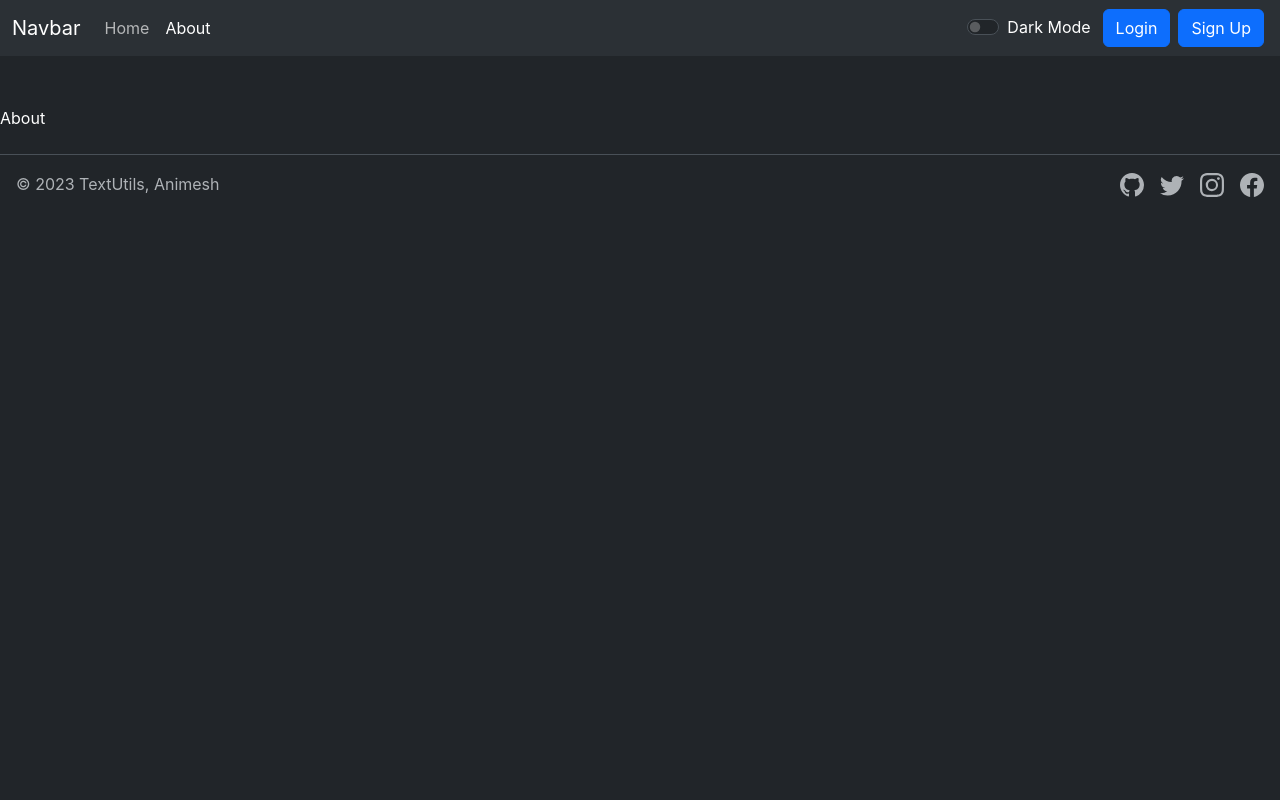
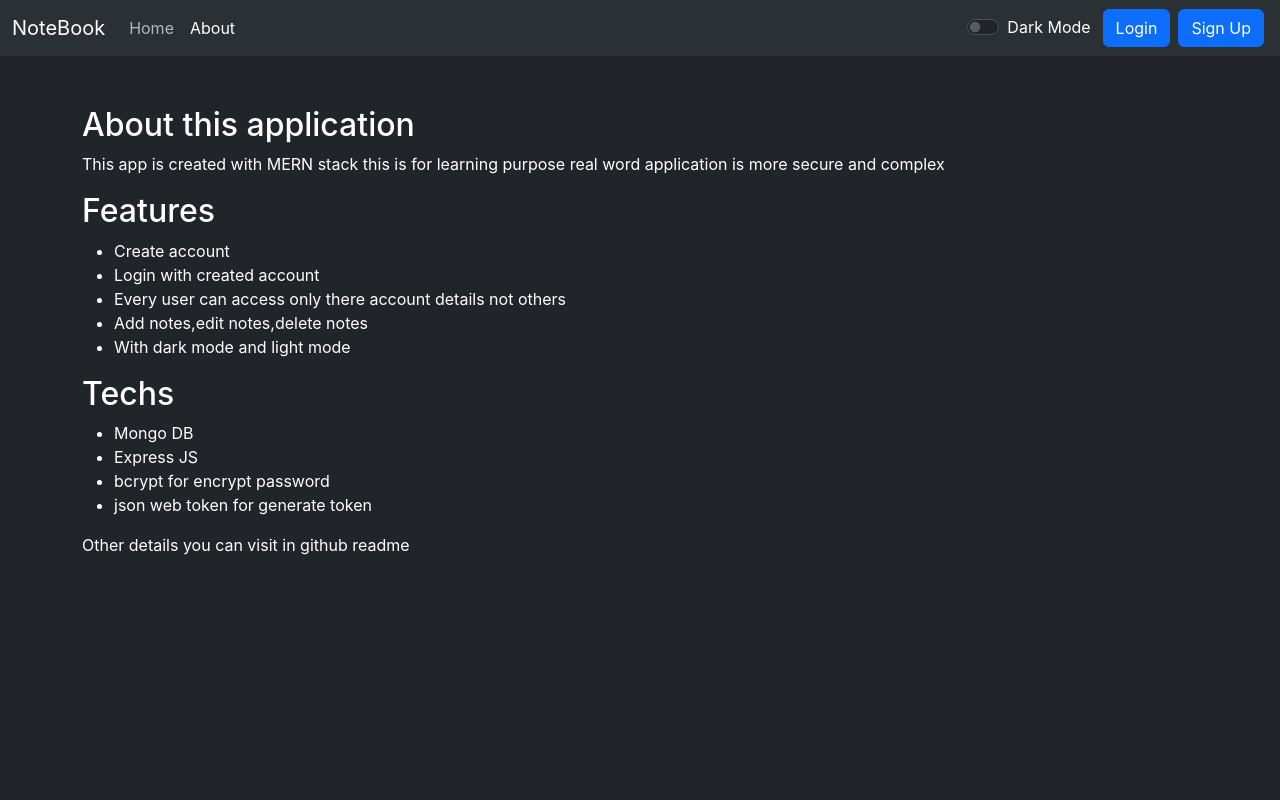
Before and after one commit to animeshmaiti/Notebook, a React (Create React App) app: page /about in a window 1280 px wide. Shown: the top 800 px of the page. Built offline with nearby package versions, Linux system fonts and the light colour scheme.

Commit message:
finished

```diff
--- a/src/components/About.jsx
+++ b/src/components/About.jsx
@@ -2,7 +2,28 @@ import React from 'react'
 
 function About() {
   return (
-    <div>About</div>
+    <>
+    <div className='container min-vh-100'>
+      <h2>About this application</h2>
+      <p>This app is created with MERN stack this is for learning purpose real word application is more secure and complex</p>
+      <h2>Features</h2>
+      <ul>
+        <li>Create account</li>
+        <li>Login with created account</li>
+        <li>Every user can access only there account details not others</li>
+        <li>Add notes,edit notes,delete notes</li>
+        <li>With dark mode and light mode</li>
+      </ul>
+      <h2>Techs</h2>
+      <ul>
+        <li>Mongo DB</li>
+        <li>Express JS</li>
+        <li>bcrypt for encrypt password</li>
+        <li>json web token for generate token </li>
+      </ul>
+      <p>Other details you can visit in github readme</p>
+    </div>
+    </>
   )
 }
 
--- a/src/components/Footer.jsx
+++ b/src/components/Footer.jsx
@@ -24,13 +24,13 @@ function Footer(props) {
           >
             <div className="col-md-4 d-flex align-items-center">
               <span className="mb-3 mb-md-0 text-body-secondary">
-                &copy; 2023 TextUtils, Animesh
+                &copy; 2023 NoteBook, Animesh
               </span>
             </div>
 
             <ul className="nav col-md-4 justify-content-end list-unstyled d-flex">
               <li className="ms-3">
-                <a className="text-body-secondary" href="https://github.com/animeshmaiti/News-App" target="_blank" rel="noopener noreferrer">
+                <a className="text-body-secondary" href="https://github.com/animeshmaiti/Notebook.git" target="_blank" rel="noopener noreferrer">
                   <svg className="bi" width="24" height="24" fill={props.myTheme.svg_style}>
                     <use xlinkHref="#gitHub"/>
                   </svg>
--- a/src/components/Navbar.jsx
+++ b/src/components/Navbar.jsx
@@ -14,7 +14,7 @@ function Navbar(props) {
       <nav className="navbar navbar-expand-lg bg-body-tertiary">
         <div className="container-fluid">
           <NavLink className="navbar-brand" to="/">
-            Navbar
+            NoteBook
           </NavLink>
           <button
             className="navbar-toggler"
--- a/src/context/notes/noteContext.jsx
+++ b/src/context/notes/noteContext.jsx
@@ -1,4 +1,4 @@
-import React, { createContext } from 'react';
+import { createContext } from 'react';
 
 const noteContext = createContext();
 
```
Also changed, not shown: 2 other files (tests, documents, lock files or other folders).
